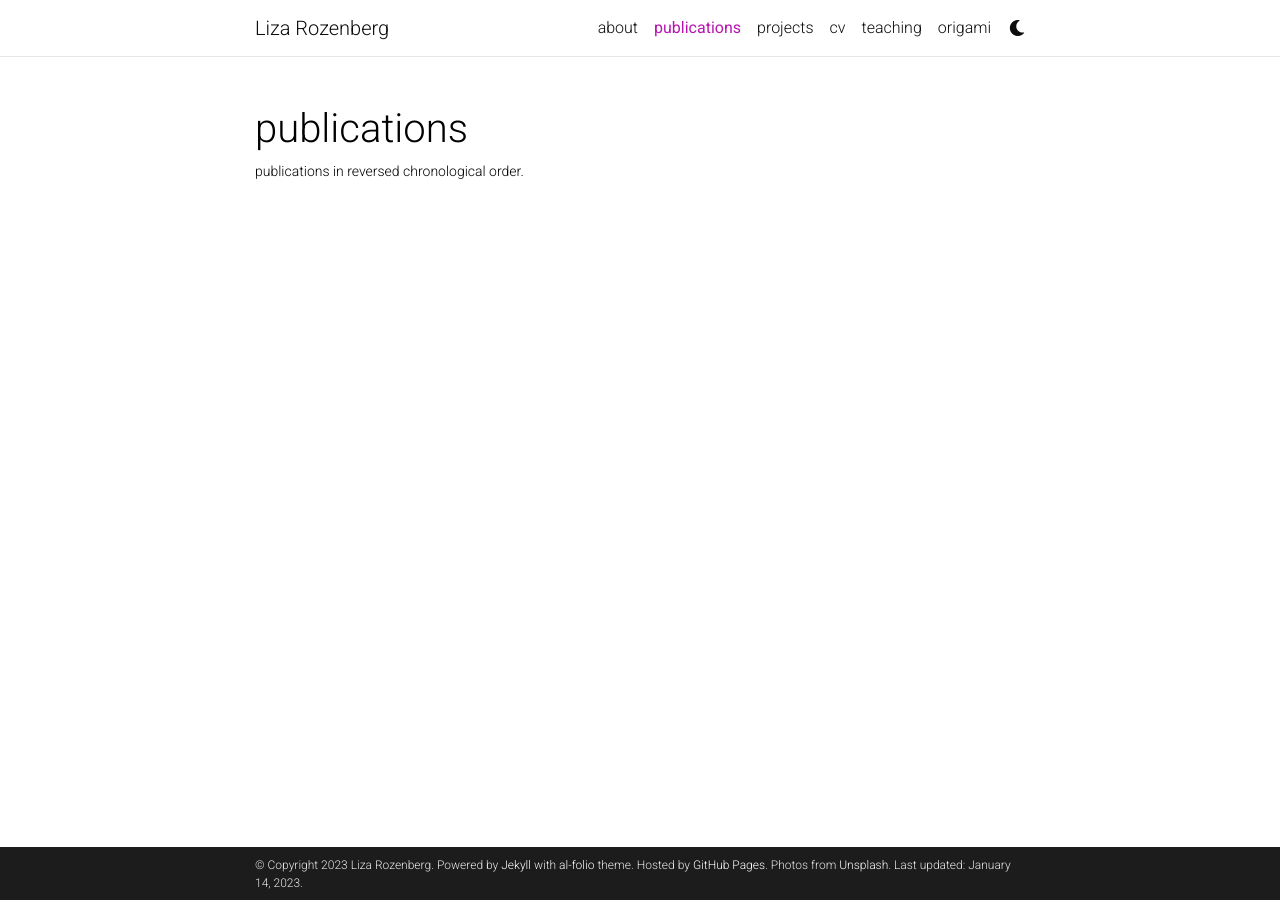
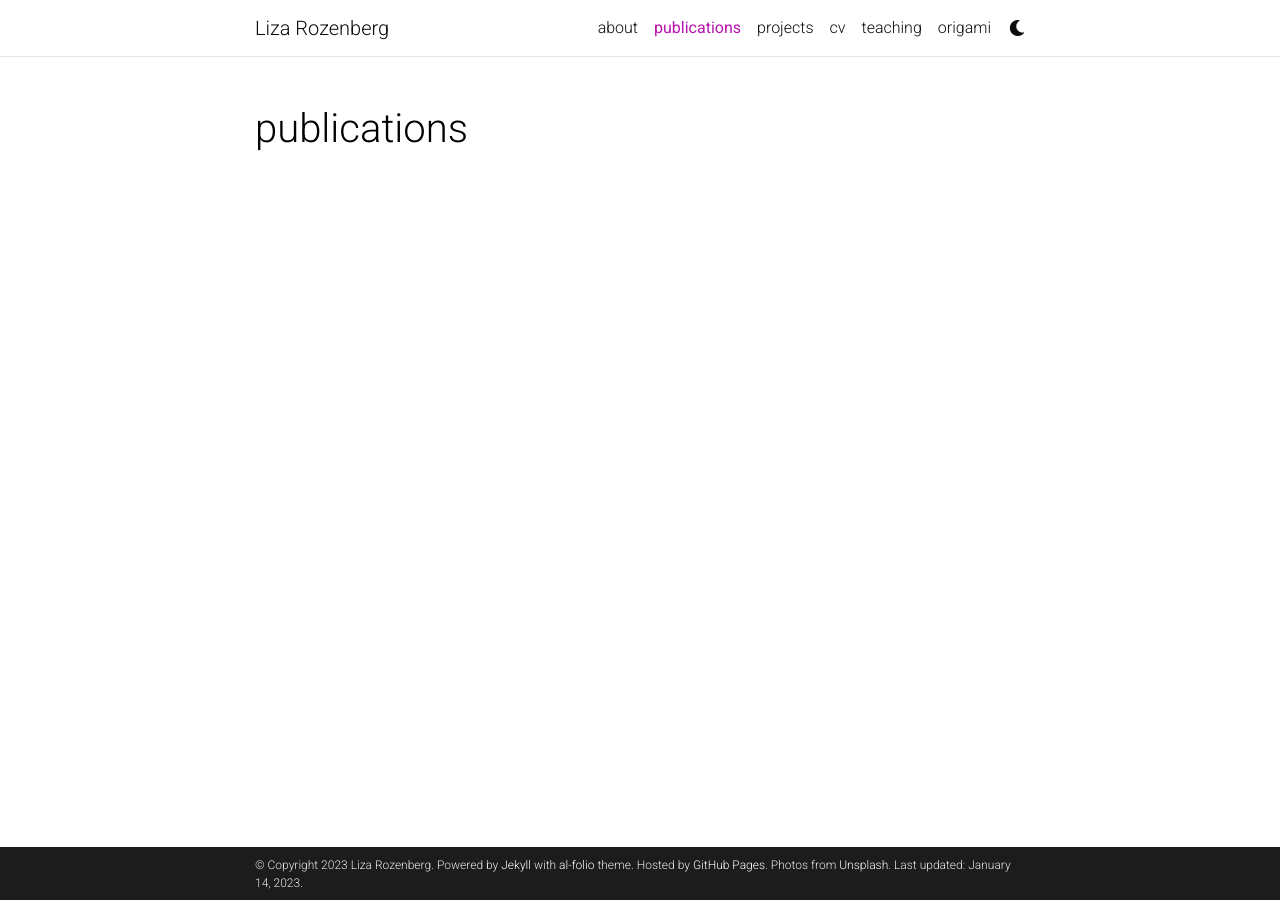
Before and after one commit to acequark/acequark.github.io, a Jekyll site: the page built from _pages/publications.md, in a window 1280 px wide. Built offline with Jekyll 4.4.1, drawn with Linux system fonts in a browser that asks for light colours; comment, search, counter and statistics services are not loaded; a style sheet for code colours, icons or effects is not loaded.

Commit message:
Update publications.md

```diff
--- a/_pages/publications.md
+++ b/_pages/publications.md
@@ -2,7 +2,8 @@
 layout: page
 permalink: /publications/
 title: publications
-description: publications in reversed chronological order.
+description:
+years:
 nav: true
 nav_order: 1
 ---
```
